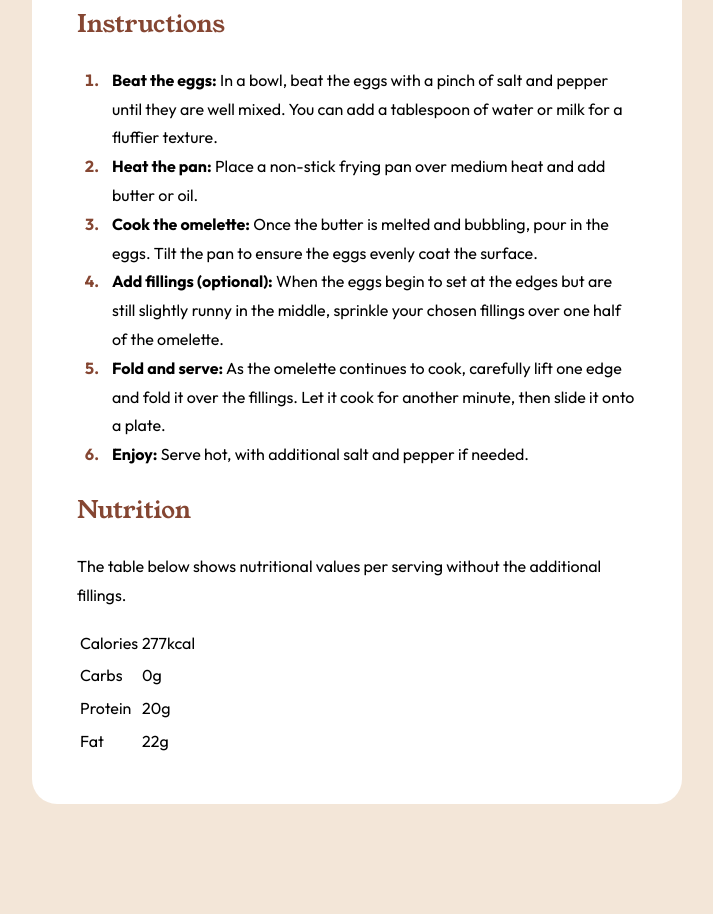
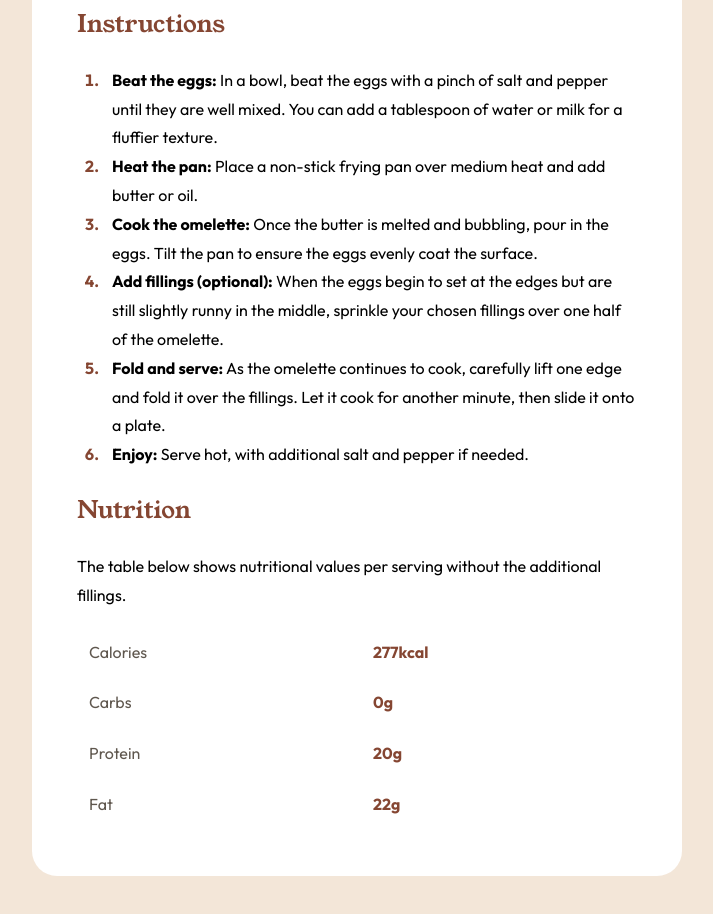
Before and after one commit to mateustg15/web, a plain HTML site: page css/recipe page/index.html in a window 1280 px wide. Shown: the part 1031-1945 px from the top of the page, without its empty margins (283-996 px from the left). Drawn offline with Linux system fonts and the light colour scheme.

Commit message:
fiz a tabela

```diff
--- a/css/recipe page/style.css
+++ b/css/recipe page/style.css
@@ -64,3 +64,22 @@ ul.content-list, ol.content-list {
     padding-left: 25px;
     margin-top: 0;
 }
+
+table {
+    width: 100%;
+}
+
+tr :nth-child(even){
+    color: hsl(14, 45%, 36%);
+    font-weight: 700;
+    border-bottom: black;
+}
+
+tr :nth-child(odd){
+    color: hsl(30, 10%, 34%);
+    font-weight: 400;
+}
+
+td {
+    padding: 10px;
+}
```
